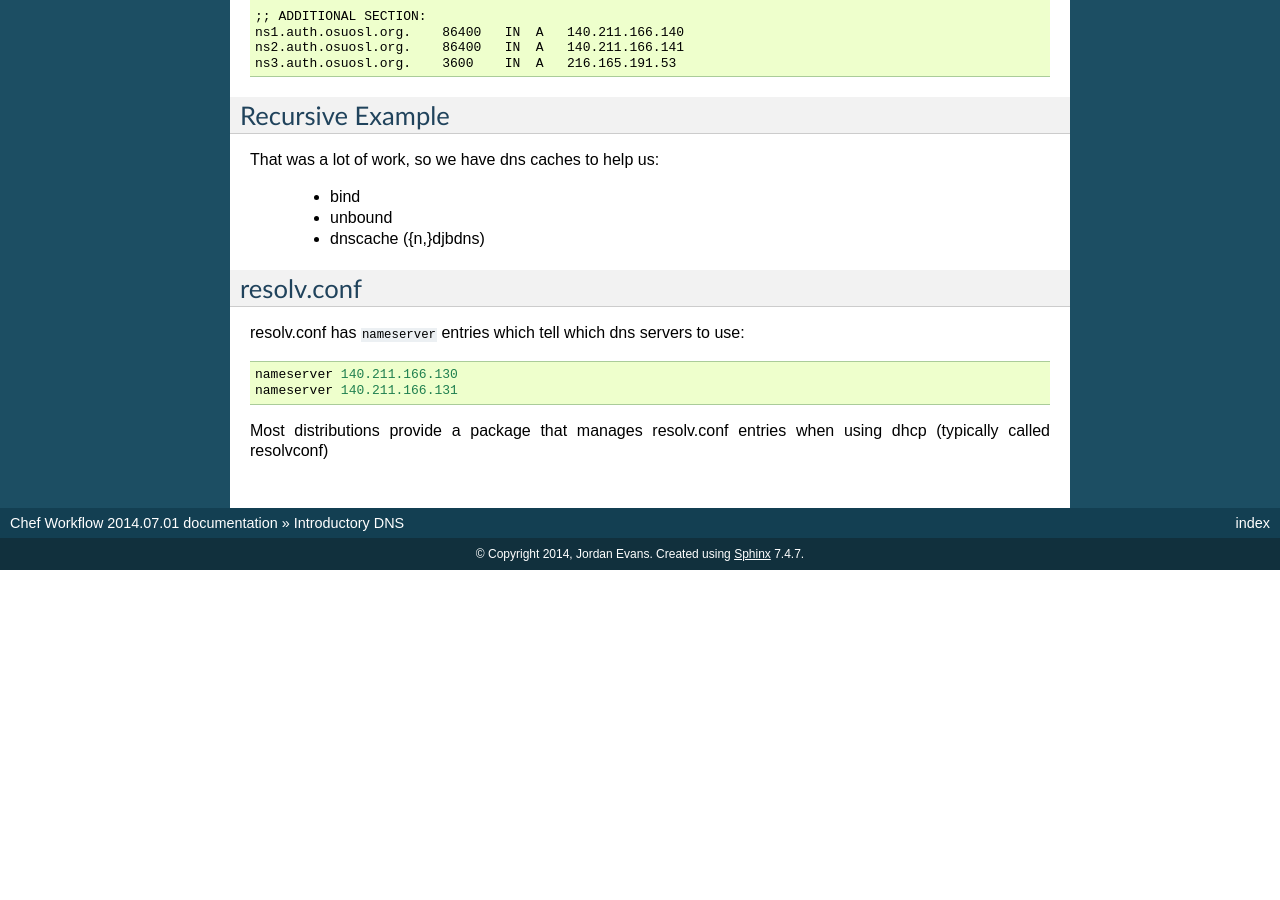
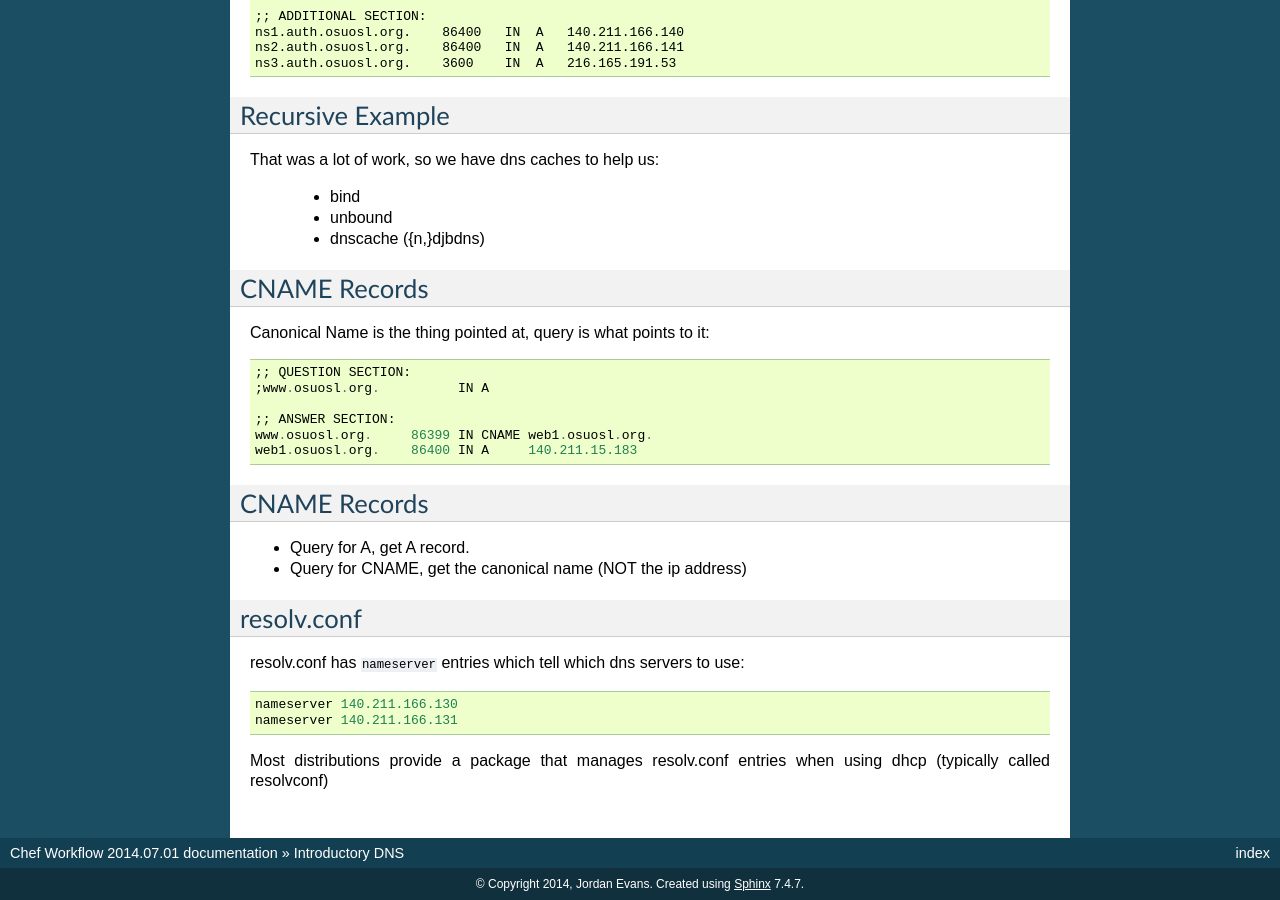
Before and after one commit to jordane/seagl-2014, a Sphinx documentation site: the page built from source/introductory_dns.rst, in a window 1280 px wide and 900 px high, scrolled down 4405 px. Built offline with Sphinx 7.4.7, drawn with Linux system fonts in a browser that asks for light colours; formulas are drawn with MathJax 3; before the commit the page ends 4975 px from its top, so only the background shows below that; some of the changed text lies outside the part shown.

Commit message:
add cname slides

```diff
--- a/source/introductory_dns.rst
+++ b/source/introductory_dns.rst
@@ -234,6 +234,26 @@ That was a lot of work, so we have dns caches to help us:
   * unbound
   * dnscache ({n,}djbdns)
 
+
+CNAME Records
+-------------
+
+Canonical Name is the thing pointed at, query is what points to it::
+
+    ;; QUESTION SECTION:
+    ;www.osuosl.org.          IN A
+
+    ;; ANSWER SECTION:
+    www.osuosl.org.     86399 IN CNAME web1.osuosl.org.
+    web1.osuosl.org.    86400 IN A     140.211.15.183
+
+CNAME Records
+-------------
+
+* Query for A, get A record.
+
+* Query for CNAME, get the canonical name (NOT the ip address)
+
 resolv.conf
 -----------
 
```
